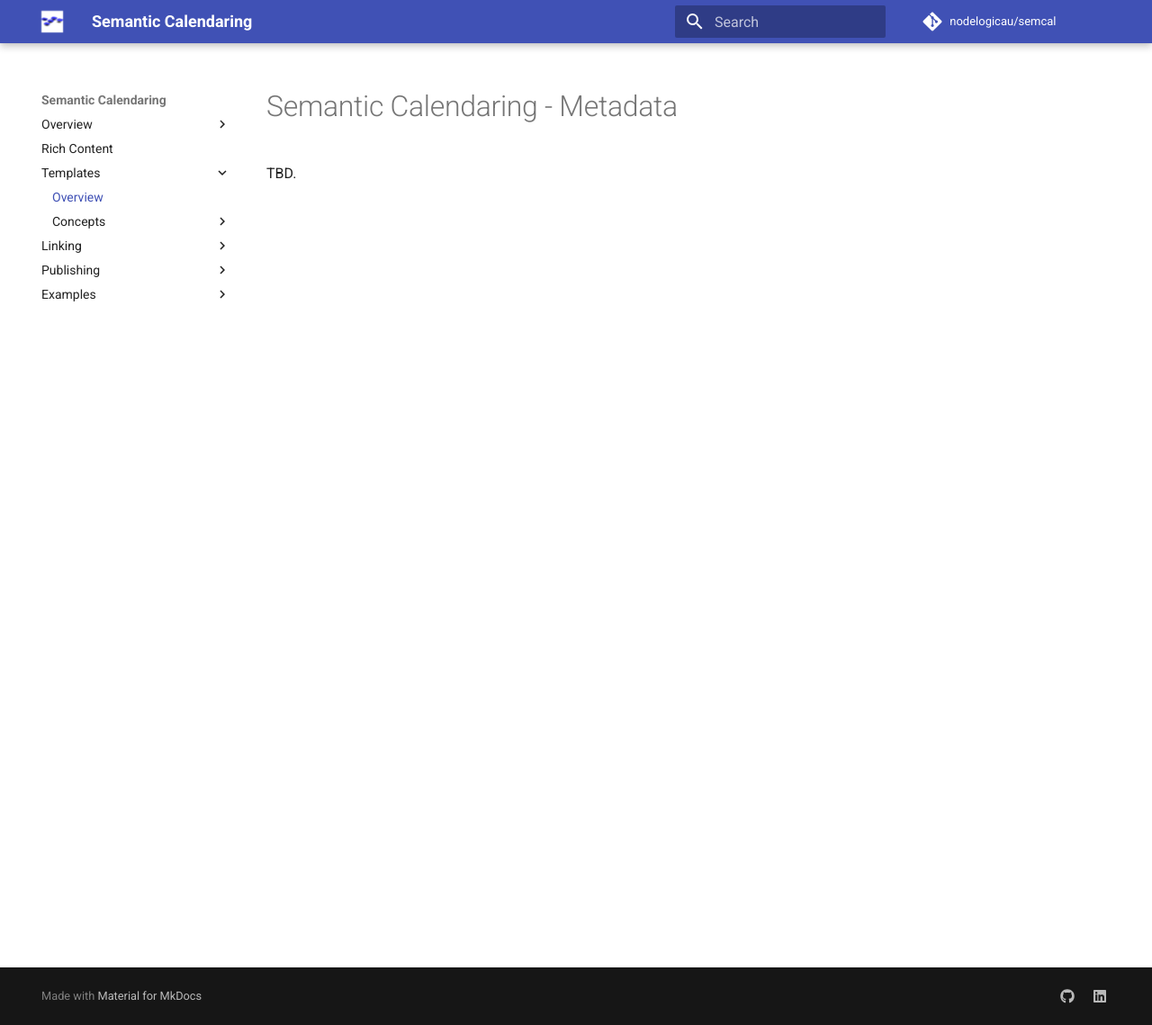
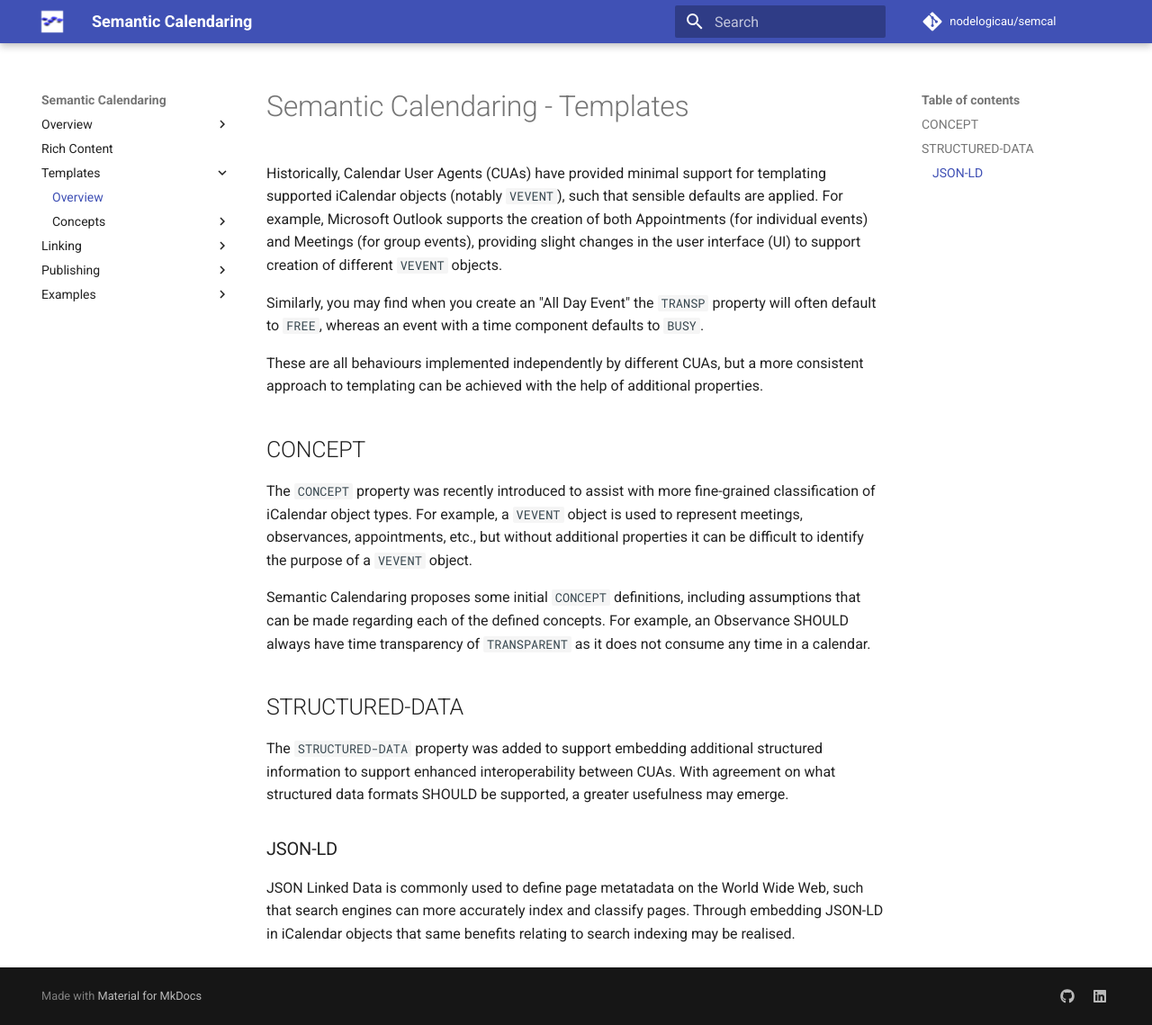
Before and after one commit to nodelogicau/semcal, an MkDocs documentation site: the page built from docs/metadata/index.md, in a window 1280 px wide and 1139 px high. Shown: the whole window at 90% size. Built offline with MkDocs 1.6.1 and Material for MkDocs 9.7.7, drawn with Linux system fonts in a browser that asks for light colours; comment, search, counter and statistics services are not loaded.

Commit message:
Added templates

```diff
--- a/docs/metadata/index.md
+++ b/docs/metadata/index.md
@@ -1,3 +1,31 @@
-# Semantic Calendaring - Metadata
+# Semantic Calendaring - Templates
 
-TBD.
+Historically, Calendar User Agents (CUAs) have provided minimal support for templating supported iCalendar objects (notably `VEVENT`),
+such that sensible defaults are applied. For example, Microsoft Outlook supports the creation of both Appointments (for individual events)
+and Meetings (for group events), providing slight changes in the user interface (UI) to support creation of different `VEVENT` objects.
+
+Similarly, you may find when you create an "All Day Event" the `TRANSP` property will often default to `FREE`, whereas an event
+with a time component defaults to `BUSY`.
+
+These are all behaviours implemented independently by different CUAs, but a more consistent approach to templating can be achieved
+with the help of additional properties.
+
+## CONCEPT
+
+The `CONCEPT` property was recently introduced to assist with more fine-grained classification of iCalendar object types. For
+example, a `VEVENT` object is used to represent meetings, observances, appointments, etc., but without additional properties
+it can be difficult to identify the purpose of a `VEVENT` object.
+
+Semantic Calendaring proposes some initial `CONCEPT` definitions, including assumptions that can be made regarding each of the defined
+concepts. For example, an Observance SHOULD always have time transparency of `TRANSPARENT` as it does not consume any time in a
+calendar.
+
+## STRUCTURED-DATA
+
+The `STRUCTURED-DATA` property was added to support embedding additional structured information to support enhanced interoperability
+between CUAs. With agreement on what structured data formats SHOULD be supported, a greater usefulness may emerge.
+
+### JSON-LD
+
+JSON Linked Data is commonly used to define page metatadata on the World Wide Web, such that search engines can more accurately index
+and classify pages. Through embedding JSON-LD in iCalendar objects that same benefits relating to search indexing may be realised.
```
